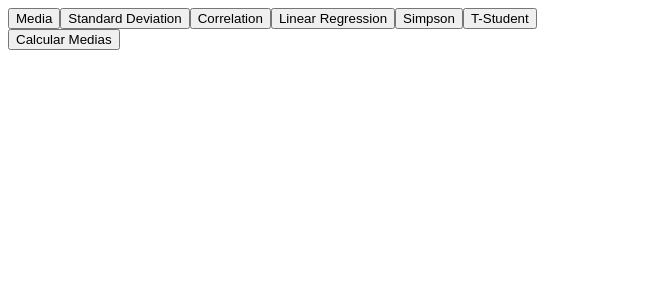
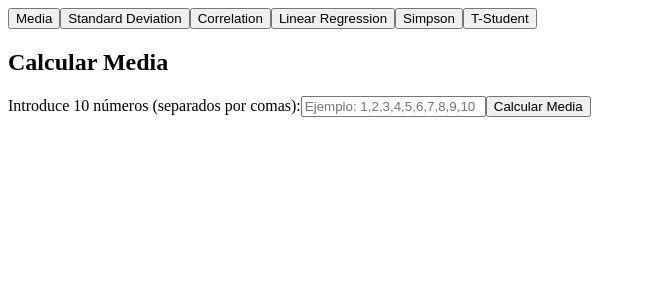
Before and after one commit to MiguelLaraB/testing-mat, an Angular app: page /media in a window 1280 px wide. Shown: the top 300 px of the page, without its empty margins (0-646 px from the left). Built offline with nearby package versions, Linux system fonts and the light colour scheme.

Commit message:
media finished

```diff
--- a/src/app/app.component.ts
+++ b/src/app/app.component.ts
@@ -5,10 +5,13 @@ import { FormsModule } from '@angular/forms';
 import { CorrelationComponent } from './correlation/correlation.component';
 import { LinearRegressionComponent } from './linear-regression/linear-regression.component';
 import { RouterLink } from '@angular/router';
+import { MediaComponent } from './media/media.component';
+
 @Component({
   selector: 'app-root',
   standalone: true,
-  imports: [RouterLink, RouterOutlet,CommonModule, FormsModule, CorrelationComponent, LinearRegressionComponent],
+  imports: [RouterLink, RouterOutlet,CommonModule, FormsModule, CorrelationComponent, LinearRegressionComponent
+    , MediaComponent],
   templateUrl: './app.component.html',
   styleUrl: './app.component.css'
 })
--- a/src/app/media/media.component.html
+++ b/src/app/media/media.component.html
@@ -1 +1,21 @@
-<button (click)="displayResults()">Calcular Medias</button>
+<div class="media-container">
+    <h2>Calcular Media</h2>
+
+    <!-- Input para los datos -->
+    <label for="inputArray">Introduce 10 números (separados por comas):</label>
+    <input id="inputArray" type="text" [(ngModel)]="inputData" placeholder="Ejemplo: 1,2,3,4,5,6,7,8,9,10">
+
+    <!-- Botón para calcular -->
+    <button (click)="calcularMedia()">Calcular Media</button>
+
+    <!-- Mostrar el resultado -->
+    <div *ngIf="resultado !== null">
+      <h3>Resultado:</h3>
+      <p>Media: {{ resultado }}</p>
+    </div>
+
+    <!-- Mensaje de error si no hay datos o si no es válido -->
+    <div *ngIf="errorMessage" class="error">
+      <p>{{ errorMessage }}</p>
+    </div>
+</div>
--- a/src/app/media/media.component.ts
+++ b/src/app/media/media.component.ts
@@ -1,16 +1,21 @@
 import { Component } from '@angular/core';
 import { Media } from '../classes/media';
+import { CommonModule } from '@angular/common';
+import { FormsModule } from '@angular/forms';
 
 @Component({
   selector: 'app-media',
   standalone: true,
-  imports: [],
+  imports: [CommonModule, FormsModule],
   templateUrl: './media.component.html',
   styleUrl: './media.component.css'
 })
 export class MediaComponent {
 
   media : Media;
+  inputData: string = '';  // Para almacenar la entrada del usuario
+  resultado: number | null = null;  // Resultado de la media
+  errorMessage: string | null = null;
 
   constructor() {
     this.media = new Media();
@@ -23,4 +28,20 @@ export class MediaComponent {
   displayResults() {
     console.log("Calculando medias..."); // Puedes añadir la lógica de cálculo aquí o simplemente este mensaje.
   }
+
+  calcularMedia(): void {
+    // Convertir la entrada en un arreglo de números
+    const dataArray = this.inputData.split(',').map(item => parseFloat(item.trim()));
+
+    // Validar que el array contiene exactamente 10 elementos y todos son números válidos
+    if (dataArray.length !== 10 || dataArray.some(isNaN)) {
+      this.errorMessage = 'Por favor, ingresa exactamente 10 números válidos separados por comas.';
+      this.resultado = null;
+      return;
+    }
+
+    // Calcular la media
+    this.resultado = this.media.calcularMedia(dataArray);
+    this.errorMessage = null;  // Limpiar el mensaje de error si todo es válido
+  }
 }
```
Also changed, not shown: 1 other file (tests, documents, lock files or other folders).
